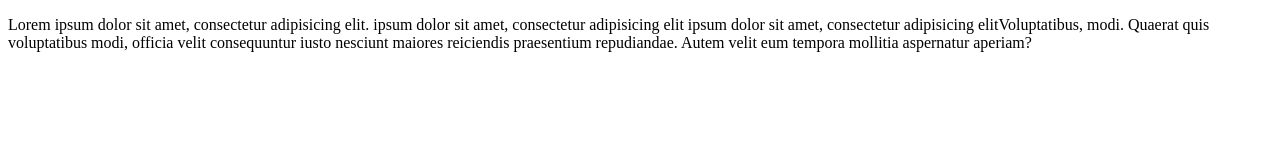
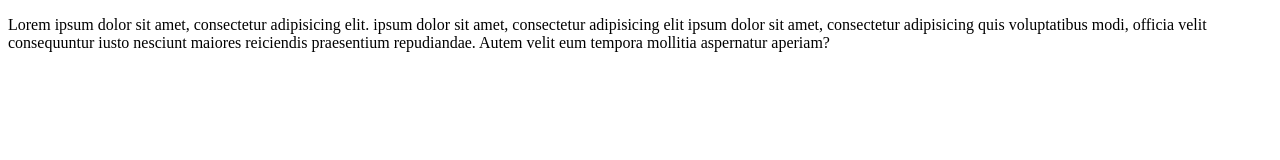
Before and after one commit to ChamodMullegama/DevChamod, a plain HTML site: page index.html in a window 1280 px wide. Drawn offline with Linux system fonts and the light colour scheme.

Commit message:
Update index.html

```diff
--- a/index.html
+++ b/index.html
@@ -8,6 +8,6 @@
 <body>
     <p>Lorem ipsum dolor sit amet, consectetur adipisicing elit.
         ipsum dolor sit amet, consectetur adipisicing elit
-        ipsum dolor sit amet, consectetur adipisicing  elitVoluptatibus, modi. Quaerat quis voluptatibus modi, officia velit consequuntur iusto nesciunt maiores reiciendis praesentium repudiandae. Autem velit eum tempora mollitia aspernatur aperiam?</p>
+        ipsum dolor sit amet, consectetur adipisicing  quis voluptatibus modi, officia velit consequuntur iusto nesciunt maiores reiciendis praesentium repudiandae. Autem velit eum tempora mollitia aspernatur aperiam?</p>
 </body>
 </html>
```
